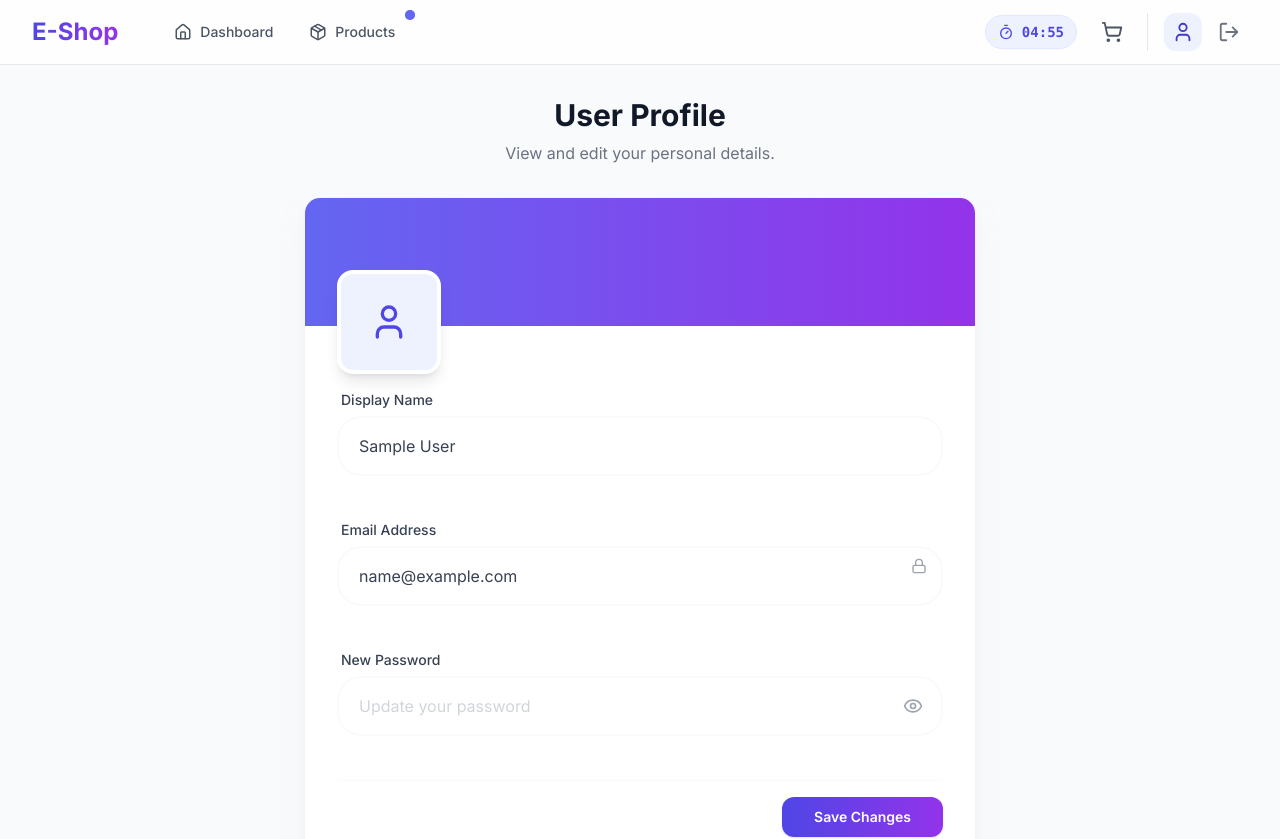
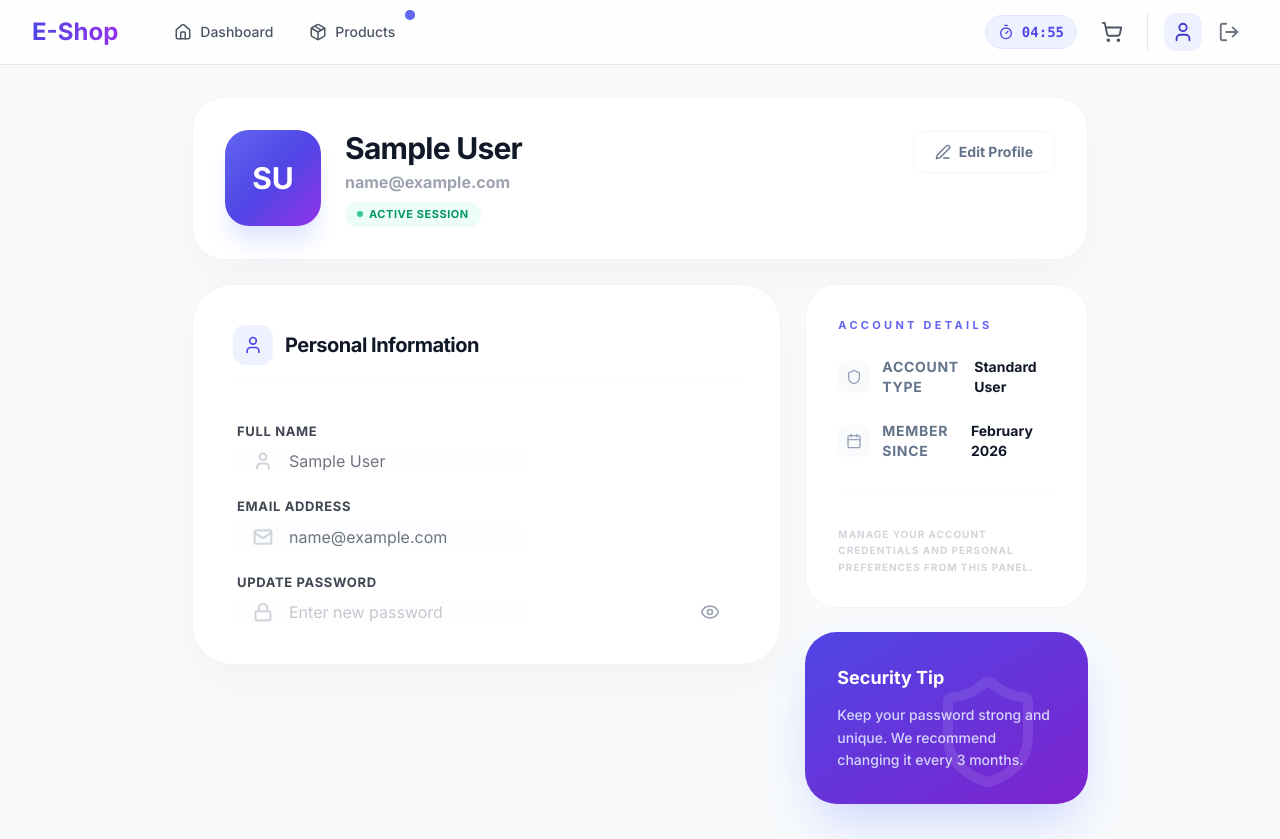
Before and after one commit to dhrumil16/chaintech-task, a React (Vite) app: page /profile in a window 1280 px wide. Shown: the top 839 px of the page. Built offline with nearby package versions, Linux system fonts and the light colour scheme; sample sign-in values are in the browser's storage.

Commit message:
Refine Profile UI, fix input icons, and add professional README

```diff
--- a/src/components/ui/Input.jsx
+++ b/src/components/ui/Input.jsx
@@ -1,42 +1,48 @@
 import React, { useState } from 'react';
 import { Eye, EyeOff } from 'lucide-react';
 
-const Input = ({ label, type = 'text', id, error, ...props }) => {
+const Input = ({ label, type = 'text', id, error, icon: Icon, ...props }) => {
     const [showPassword, setShowPassword] = useState(false);
     const isPassword = type === 'password';
 
     return (
         <div className="mb-5">
             {label && (
-                <label htmlFor={id} className="block text-sm font-medium text-gray-700 mb-1.5 ml-1">
+                <label htmlFor={id} className="block text-[13px] font-black text-gray-900 mb-2 ml-1 uppercase tracking-wider opacity-80">
                     {label}
                 </label>
             )}
-            <div className="relative">
+            <div className="relative group">
                 <input
                     id={id}
                     type={isPassword ? (showPassword ? 'text' : 'password') : type}
-                    className={`w-full px-5 py-4 border-2 rounded-[1.5rem] bg-white backdrop-blur-sm focus:outline-none focus:ring-4 transition-all duration-300 placeholder:text-gray-300 text-gray-700 appearance-none
+                    style={{ paddingLeft: Icon ? '3.5rem' : '1.5rem' }}
+                    className={`w-full pr-5 py-4 border-2 rounded-[1.2rem] bg-white transition-all duration-300 placeholder:text-gray-300 text-gray-700 appearance-none font-bold relative z-0
                         ${error
-                            ? 'border-red-100 focus:ring-red-500/10 focus:border-red-400'
-                            : 'border-gray-50 focus:ring-indigo-500/10 focus:border-indigo-500'
+                            ? 'border-red-100 focus:ring-4 focus:ring-red-500/10 focus:border-red-400'
+                            : 'border-slate-50 focus:ring-4 focus:ring-indigo-500/10 focus:border-indigo-500 focus:bg-white'
                         }
                         ${isPassword ? 'pr-12' : ''}
                         [&:-webkit-autofill]:shadow-[0_0_0_1000px_white_inset]
                         ${props.className || ''}`}
                     {...props}
                 />
+                {Icon && (
+                    <div className="absolute left-5 top-1/2 -translate-y-1/2 text-gray-300 group-focus-within:text-indigo-500 transition-colors pointer-events-none z-20">
+                        <Icon size={20} strokeWidth={2.5} />
+                    </div>
+                )}
                 {isPassword && (
                     <button
                         type="button"
                         onClick={() => setShowPassword(!showPassword)}
-                        className="absolute right-3 top-1/2 -translate-y-1/2 p-2 text-gray-400 hover:text-indigo-600 transition-colors focus:outline-none"
+                        className="absolute right-3 top-1/2 -translate-y-1/2 p-2 text-gray-400 hover:text-indigo-600 transition-colors focus:outline-none z-20"
                     >
                         {showPassword ? <EyeOff size={20} /> : <Eye size={20} />}
                     </button>
                 )}
             </div>
-            {error && <p className="mt-1.5 text-sm text-red-600 ml-1 flex items-center gap-1">
+            {error && <p className="mt-1.5 text-sm text-red-600 ml-1 flex items-center gap-1 font-bold">
                 <span className="inline-block w-1 h-1 rounded-full bg-red-600"></span>
                 {error}
             </p>}
--- a/src/context/AuthContext.jsx
+++ b/src/context/AuthContext.jsx
@@ -47,7 +47,11 @@ export const AuthProvider = ({ children }) => {
             throw new Error('User already exists');
         }
 
-        const newUser = { ...userData, id: Date.now() };
+        const newUser = {
+            ...userData,
+            id: Date.now(),
+            memberSince: new Date().toLocaleDateString('en-IN', { month: 'long', year: 'numeric' })
+        };
         users.push(newUser);
         localStorage.setItem('users', JSON.stringify(users));
         return true;
--- a/src/pages/Profile.jsx
+++ b/src/pages/Profile.jsx
@@ -3,7 +3,7 @@ import { useAuth } from '../context/AuthContext';
 import { useToast } from '../context/ToastContext';
 import Input from '../components/ui/Input';
 import Button from '../components/ui/Button';
-import { User, Lock } from 'lucide-react';
+import { User, Lock, Mail, Edit3, Settings, Shield, Calendar } from 'lucide-react';
 
 const Profile = () => {
     const { user, updateProfile } = useAuth();
@@ -14,6 +14,7 @@ const Profile = () => {
         password: ''
     });
     const [loading, setLoading] = useState(false);
+    const [isEditing, setIsEditing] = useState(false);
 
     useEffect(() => {
         if (user) {
@@ -37,6 +38,7 @@ const Profile = () => {
             await new Promise(resolve => setTimeout(resolve, 800));
             updateProfile(formData);
             showToast('Profile updated successfully!', 'success');
+            setIsEditing(false);
         } catch (err) {
             showToast('Failed to update profile.', 'error');
         } finally {
@@ -44,68 +46,165 @@ const Profile = () => {
         }
     };
 
+    const getInitials = (name) => {
+        if (!name) return 'U';
+        return name.split(' ').map(n => n[0]).join('').toUpperCase().substring(0, 2);
+    };
+
     return (
-        <div className="max-w-2xl mx-auto animate-fade-in">
-            <div className="text-center mb-8">
-                <h1 className="text-3xl font-bold text-gray-900">User Profile</h1>
-                <p className="text-gray-500 mt-2">View and edit your personal details.</p>
+        <div className="max-w-4xl mx-auto space-y-6 animate-fade-in font-sans pb-10">
+            {/* Header Card */}
+            <div className="bg-white rounded-[2rem] p-6 sm:p-8 shadow-[0_20px_50px_rgba(0,0,0,0.03)] border border-gray-100 flex flex-col sm:flex-row items-center sm:items-start justify-between gap-6 transition-all hover:shadow-[0_25px_60px_rgba(0,0,0,0.05)]">
+                <div className="flex flex-col sm:flex-row items-center sm:items-center gap-6">
+                    {/* Avatar Initials */}
+                    <div className="w-24 h-24 rounded-3xl bg-gradient-to-br from-indigo-500 via-indigo-600 to-purple-600 flex items-center justify-center text-white text-3xl font-black shadow-xl shadow-indigo-100 uppercase">
+                        {getInitials(formData.name)}
                     </div>
 
-            <div className="bg-white rounded-2xl shadow-xl shadow-gray-200/50 border border-gray-100 overflow-hidden">
-                {/* Header/Banner */}
-                <div className="h-32 bg-gradient-to-r from-indigo-500 to-purple-600 relative">
-                    <div className="absolute -bottom-12 left-8 p-1 bg-white rounded-2xl shadow-lg">
-                        <div className="h-24 w-24 bg-indigo-50 rounded-xl flex items-center justify-center text-indigo-600">
-                            <User size={40} />
+                    <div className="text-center sm:text-left space-y-1">
+                        <h1 className="text-3xl font-black text-gray-900 tracking-tight">{formData.name || 'User'}</h1>
+                        <p className="text-gray-400 font-bold">{formData.email}</p>
+                        <div className="flex items-center justify-center sm:justify-start gap-2 pt-1">
+                            <span className="flex items-center gap-1.5 px-3 py-1 bg-emerald-50 text-emerald-600 rounded-full text-[11px] font-black uppercase tracking-wider">
+                                <span className="w-1.5 h-1.5 bg-emerald-500 rounded-full animate-pulse"></span>
+                                Active Session
+                            </span>
                         </div>
                     </div>
                 </div>
 
-                <div className="pt-16 pb-8 px-8">
+                <div className="flex flex-col sm:flex-row gap-3">
+                    <button
+                        onClick={() => setIsEditing(!isEditing)}
+                        className={`flex items-center gap-2 px-5 py-2.5 rounded-xl border-2 transition-all active:scale-95 group font-black text-sm ${isEditing
+                            ? 'border-red-100 text-red-500 hover:bg-red-50'
+                            : 'border-slate-50 text-slate-500 hover:bg-slate-50'
+                            }`}
+                    >
+                        {isEditing ? (
+                            <>
+                                <Lock size={16} />
+                                Cancel Edit
+                            </>
+                        ) : (
+                            <>
+                                <Edit3 size={16} className="group-hover:text-indigo-600" />
+                                Edit Profile
+                            </>
+                        )}
+                    </button>
+                </div>
+            </div>
+
+            {/* Main Content Area */}
+            <div className="grid grid-cols-1 lg:grid-cols-3 gap-6">
+                {/* Left Column - Form */}
+                <div className="lg:col-span-2 space-y-6">
+                    <div className="bg-white rounded-[2.5rem] p-8 sm:p-10 shadow-[0_20px_50px_rgba(0,0,0,0.03)] border border-gray-100">
+                        <div className="flex items-center gap-3 mb-10 pb-4 border-b border-gray-50">
+                            <div className="p-2.5 bg-indigo-50 text-indigo-600 rounded-xl">
+                                <User size={20} />
+                            </div>
+                            <h2 className="text-xl font-black text-gray-900 tracking-tight">Personal Information</h2>
+                        </div>
+
                         <form onSubmit={handleSubmit} className="space-y-6">
-                        <div className="grid grid-cols-1 gap-6">
                             <Input
                                 id="name"
-                                label="Display Name"
+                                label="Full Name"
                                 type="text"
-                                required
+                                icon={User}
+                                placeholder="Display Name"
                                 value={formData.name}
                                 onChange={handleChange}
-                                placeholder="Your Name"
+                                required
+                                disabled={!isEditing}
+                                className={!isEditing ? "opacity-60 bg-slate-50/30 cursor-not-allowed" : ""}
                             />
 
-                            <div className="relative">
                             <Input
                                 id="email"
                                 label="Email Address"
                                 type="email"
-                                    required
+                                icon={Mail}
                                 value={formData.email}
                                 onChange={handleChange}
                                 disabled
+                                className="opacity-60 bg-slate-50/50 cursor-not-allowed"
                             />
-                                <div className="absolute right-4 top-[38px] text-gray-400">
-                                    <Lock size={16} />
+
+                            <Input
+                                id="password"
+                                label="Update Password"
+                                type="password"
+                                icon={Lock}
+                                placeholder="Enter new password"
+                                value={formData.password}
+                                onChange={handleChange}
+                                required
+                                disabled={!isEditing}
+                                className={!isEditing ? "opacity-60 bg-slate-50/30 cursor-not-allowed" : ""}
+                            />
+
+                            {isEditing && (
+                                <div className="pt-6 border-t border-gray-50 flex justify-end animate-fade-in">
+                                    <Button
+                                        type="submit"
+                                        isLoading={loading}
+                                        className="!w-auto px-10 !py-4 !rounded-2xl !bg-indigo-600 shadow-xl shadow-indigo-100 hover:scale-[1.02] active:scale-[0.98] transition-all font-black text-lg"
+                                    >
+                                        Save Changes
+                                    </Button>
+                                </div>
+                            )}
+                        </form>
                     </div>
                 </div>
 
-                            <Input
-                                id="password"
-                                label="New Password"
-                                type="password"
-                                required
-                                value={formData.password}
-                                onChange={handleChange}
-                                placeholder="Update your password"
-                            />
+                {/* Right Column - Account Stats/Details */}
+                <div className="space-y-6">
+                    <div className="bg-white rounded-[2rem] p-8 shadow-[0_20px_50_rgba(0,0,0,0.03)] border border-gray-100">
+                        <h3 className="text-[11px] font-black text-indigo-500 uppercase tracking-[0.3em] mb-6">Account Details</h3>
+
+                        <div className="space-y-6">
+                            <div className="flex items-center justify-between">
+                                <div className="flex items-center gap-3">
+                                    <div className="p-2 bg-slate-50 text-slate-400 rounded-lg">
+                                        <Shield size={16} />
+                                    </div>
+                                    <span className="text-sm font-bold text-slate-500 uppercase tracking-wider">Account Type</span>
+                                </div>
+                                <span className="text-sm font-black text-gray-900">Standard User</span>
                             </div>
 
-                        <div className="flex items-center justify-end pt-4 border-t border-gray-50">
-                            <Button type="submit" isLoading={loading} className="!w-auto px-8">
-                                Save Changes
-                            </Button>
+                            <div className="flex items-center justify-between">
+                                <div className="flex items-center gap-3">
+                                    <div className="p-2 bg-slate-50 text-slate-400 rounded-lg">
+                                        <Calendar size={16} />
                                     </div>
-                    </form>
+                                    <span className="text-sm font-bold text-slate-500 uppercase tracking-wider">Member Since</span>
+                                </div>
+                                <span className="text-sm font-black text-gray-900">{user?.memberSince || 'February 2026'}</span>
+                            </div>
+                        </div>
+
+                        <div className="mt-8 pt-8 border-t border-gray-50">
+                            <p className="text-[10px] text-gray-300 font-bold uppercase tracking-widest leading-relaxed">
+                                Manage your account credentials and personal preferences from this panel.
+                            </p>
+                        </div>
+                    </div>
+
+                    {/* Pro Tip Card */}
+                    <div className="bg-gradient-to-br from-indigo-600 to-purple-700 rounded-[2rem] p-8 shadow-2xl shadow-indigo-200 text-white relative overflow-hidden group">
+                        <div className="absolute top-0 right-0 p-10 opacity-10 group-hover:scale-125 transition-transform duration-700">
+                            <Shield size={120} />
+                        </div>
+                        <h4 className="text-lg font-black mb-3 pr-4">Security Tip</h4>
+                        <p className="text-sm text-indigo-100 font-medium leading-relaxed opacity-90">
+                            Keep your password strong and unique. We recommend changing it every 3 months.
+                        </p>
+                    </div>
                 </div>
             </div>
         </div>
```
Also changed, not shown: 1 other file (tests, documents, lock files or other folders). Lines whose indentation alone changed are shown as unchanged.
